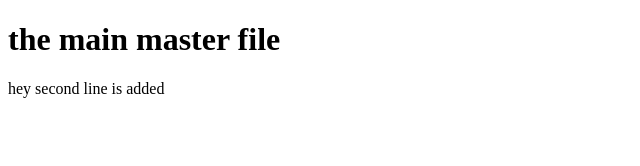
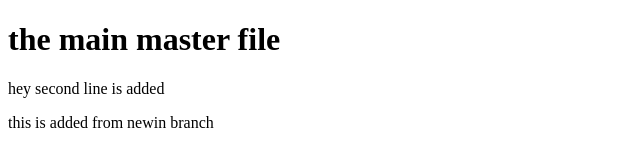
Before and after one commit to 56rahul/pract, a plain HTML site: page index.html in a window 1280 px wide. Shown: the whole page, without its empty margins (0-640 px from the left). Drawn offline with Linux system fonts and the light colour scheme.

Commit message:
added p from branch

```diff
--- a/index.html
+++ b/index.html
@@ -12,6 +12,10 @@
     <p>
         hey second line is added
     </p>
+    <p>
+
+        this is added from newin branch
+    </p>
 
 </body>
 </html>
```
